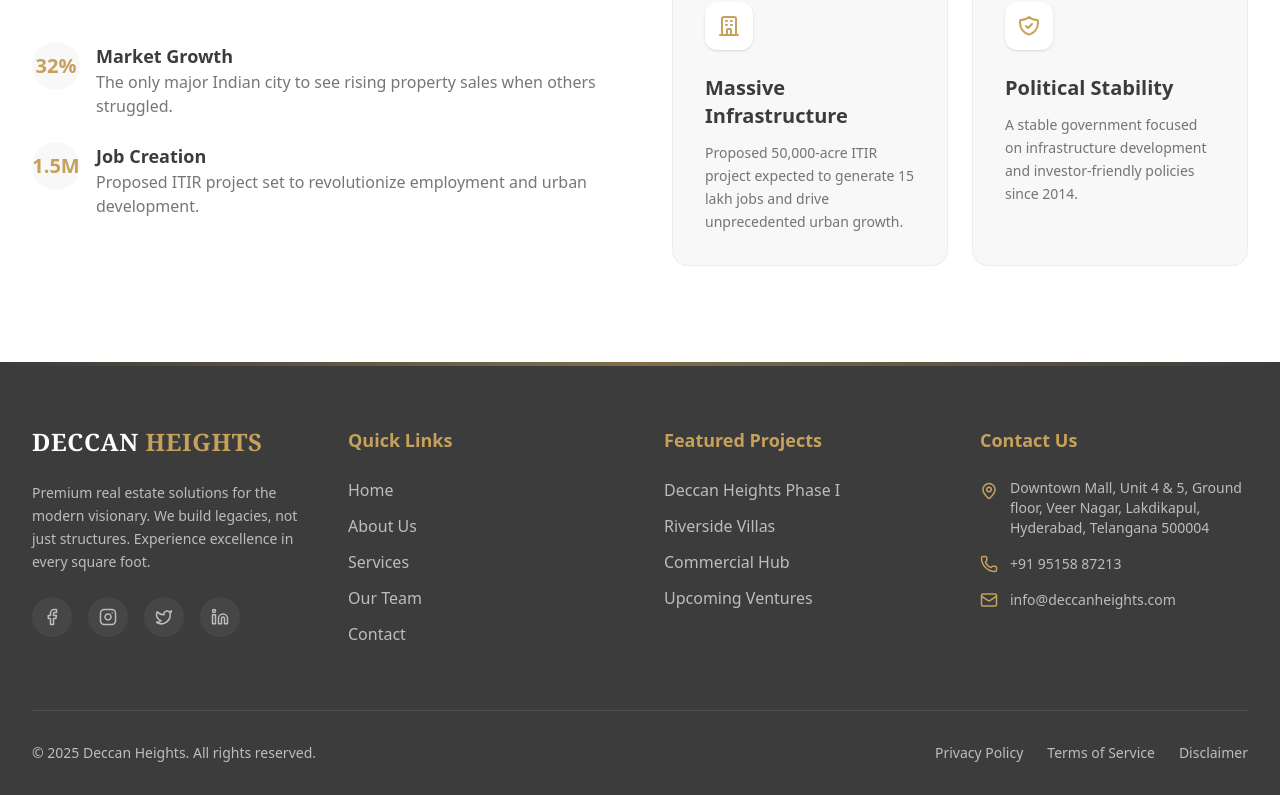
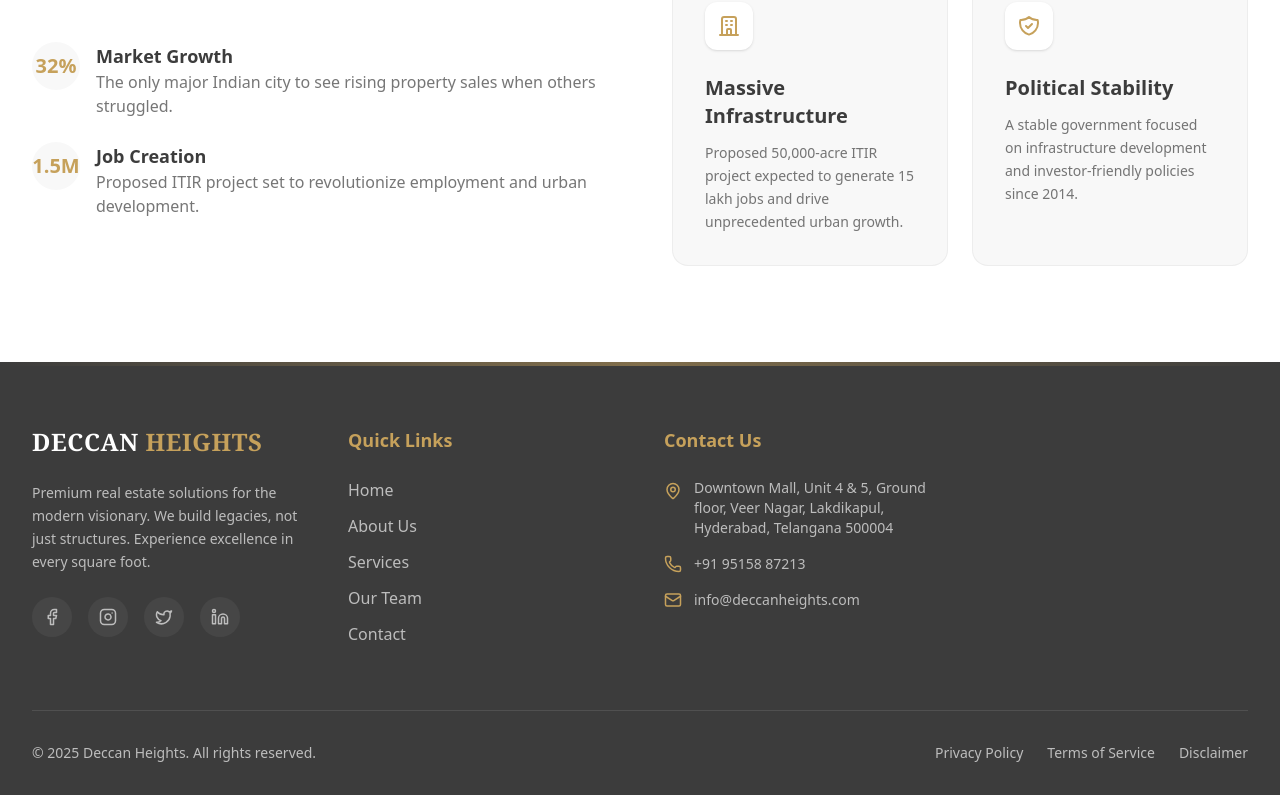
Before and after one commit to Mateen7c7/deccan_heights, a Next.js app: page / in a window 1280 px wide. Shown: the part 9150-9945 px from the top of the page. Built offline with nearby package versions, Linux system fonts and the light colour scheme.

Commit message:
feat: Remove document upload, CAPTCHA, and GDPR sections from contact page and featured projects from footer.

```diff
--- a/app/contact/page.tsx
+++ b/app/contact/page.tsx
@@ -311,7 +311,7 @@ const ContactForm = () => {
         />
       </motion.div>
 
-      <motion.div variants={fadeInUp} className="mb-8">
+      {/* <motion.div variants={fadeInUp} className="mb-8">
         <label className="block text-sm font-semibold text-[#3C3C3C] mb-2">
           Upload Documents (Optional)
         </label>
@@ -321,11 +321,11 @@ const ContactForm = () => {
             Click to upload PDF or Images
           </p>
         </div>
-      </motion.div>
+      </motion.div> */}
 
-      <motion.div variants={fadeInUp} className="flex items-center gap-3 mb-8">
+      {/* <motion.div variants={fadeInUp} className="flex items-center gap-3 mb-8">
         <div className="w-6 h-6 border rounded bg-gray-100 flex items-center justify-center text-xs text-gray-500">
-          {/* Placeholder for CAPTCHA */}
+
           <span>🤖</span>
         </div>
         <span className="text-xs text-[#BDBDBD]">
@@ -342,7 +342,7 @@ const ContactForm = () => {
             Accept GDPR & Privacy Policy
           </label>
         </div>
-      </motion.div>
+      </motion.div> */}
 
       <motion.button
         variants={fadeInUp}
--- a/components/Footer.tsx
+++ b/components/Footer.tsx
@@ -93,7 +93,7 @@ export default function Footer() {
           </div>
 
           {/* Projects */}
-          <div>
+          {/* <div>
             <h3 className="text-lg font-semibold mb-6 text-gold-500">
               Featured Projects
             </h3>
@@ -109,7 +109,7 @@ export default function Footer() {
                 </li>
               ))}
             </ul>
-          </div>
+          </div> */}
 
           {/* Contact & Newsletter */}
           <div className="space-y-6">
```
